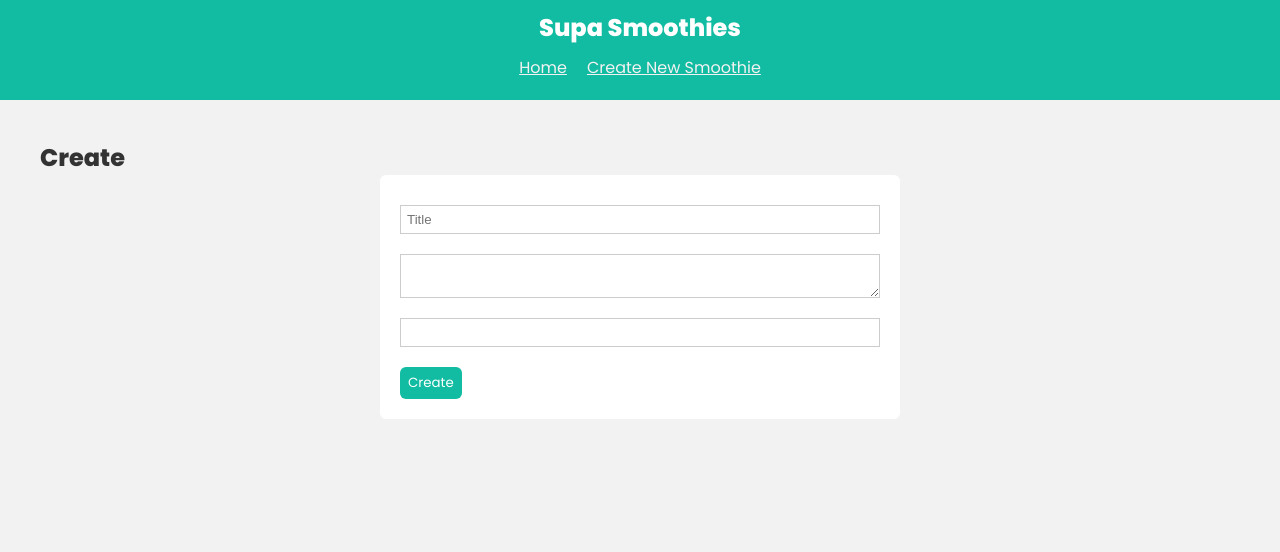
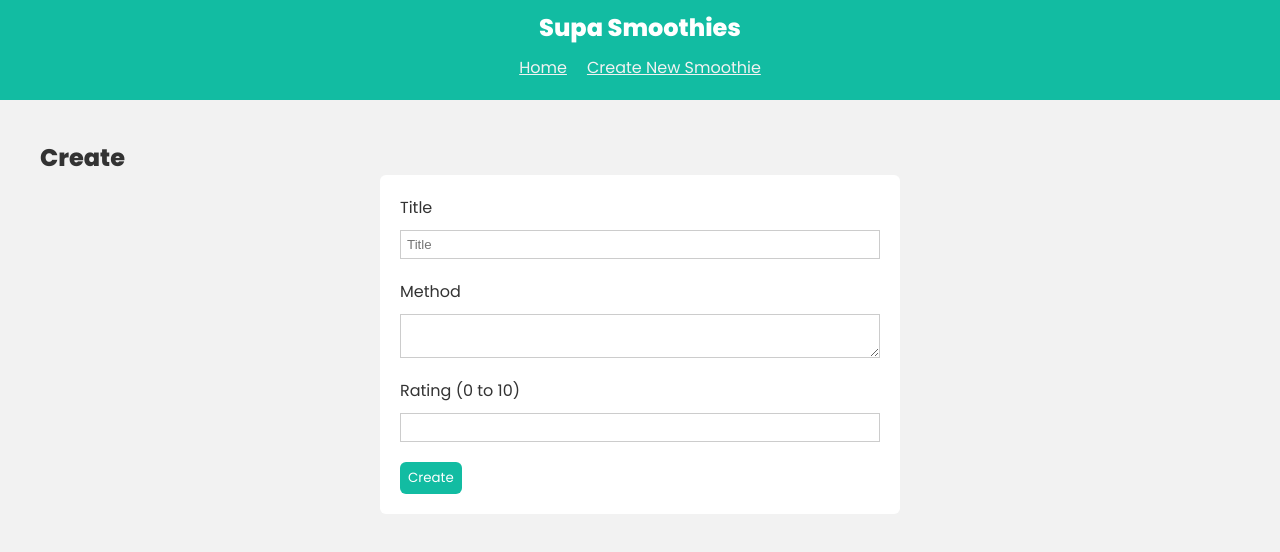
Before and after one commit to ashkan-ahmadi/followers-count-react, a React (Create React App) app: page /create in a window 1280 px wide. Shown: the top 552 px of the page. Built offline with nearby package versions, Linux system fonts and the light colour scheme.

Commit message:
Add comment

```diff
--- a/src/pages/Create.js
+++ b/src/pages/Create.js
@@ -3,7 +3,9 @@ import supabase from '../config/supabaseConfig'
 import { useNavigate } from 'react-router-dom'
 
 const Create = () => {
+  // https://reactrouter.com/6.29.0/hooks/use-navigate
   const navigate = useNavigate()
+
   const [title, setTitle] = useState('')
   const [method, setMethod] = useState('')
   const [rating, setRating] = useState('')
@@ -42,6 +44,7 @@ const Create = () => {
       <h2>Create</h2>
 
       <form onSubmit={handleSubmit}>
+        <label htmlFor="title">Title</label>
         <input
           type="text"
           id="title"
@@ -52,10 +55,11 @@ const Create = () => {
             setTitle(e.target.value)
           }}
         />
-
+        <label htmlFor="method">Method</label>
         <textarea name="method" id="method" value={method} onChange={e => setMethod(e.target.value)}></textarea>
 
-        <input type="number" id="rating" min="0" max="10" step="1" value={rating} onChange={e => setRating(e.target.value)} />
+        <label htmlFor="rating">Rating (0 to 10)</label>
+        <input type="number" id="rating" name="rating" min="0" max="10" step="1" value={rating} onChange={e => setRating(e.target.value)} />
 
         <button>Create</button>
 
```
